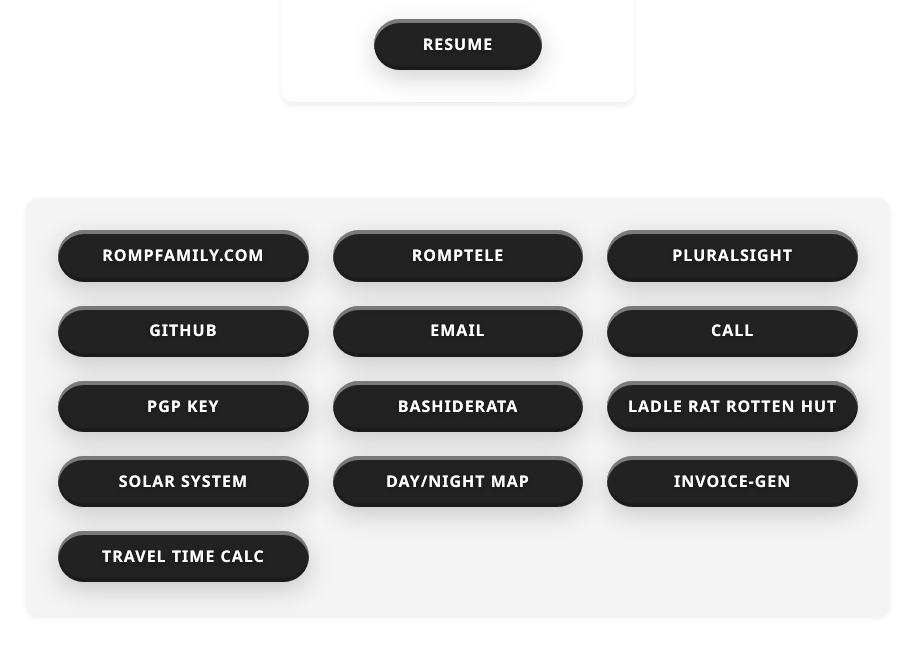
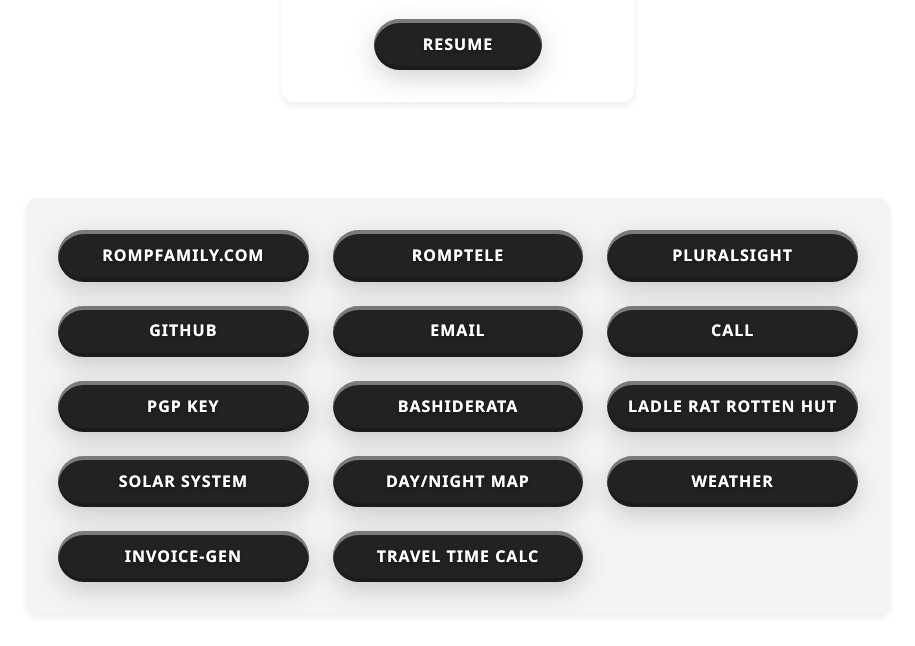
Before and after one commit to 151henry151/my-webserver-setup, a plain HTML site: page domains/com/hromp.com/public_html/index.html in a window 1280 px wide. Shown: the part 332-978 px from the top of the page, without its empty margins (182-1097 px from the left). Drawn offline with Linux system fonts and the light colour scheme.

Commit message:
feat: Add weatherpage as submodule in correct location
- Add weatherpage project as git submodule at domains/com/hromp.com/public_html/weatherpage/
- Update nginx config with location block for /weatherpage/ pointing to correct path
- Add link to weatherpage in main site navigation
- Weather dashboard with GOES satellite animations and current weather data

```diff
--- a/domains/com/hromp.com/public_html/index.html
+++ b/domains/com/hromp.com/public_html/index.html
@@ -262,6 +262,7 @@
                 <a href="ladleratrottenhut.html" class="service-link">Ladle Rat Rotten Hut</a>
                 <a href="solar-system-calculator/" class="service-link">Solar System</a>
                 <a href="/mercator/" class="service-link">Day/Night Map</a>
+                <a href="/weatherpage/" class="service-link">Weather</a>
                 <a href="/invoice/" class="service-link">invoice-gen</a>
                 <a href="/distance-time-calc/" class="service-link">Travel Time Calc</a>
             </div>
```
Also changed, not shown: 2 other files.
